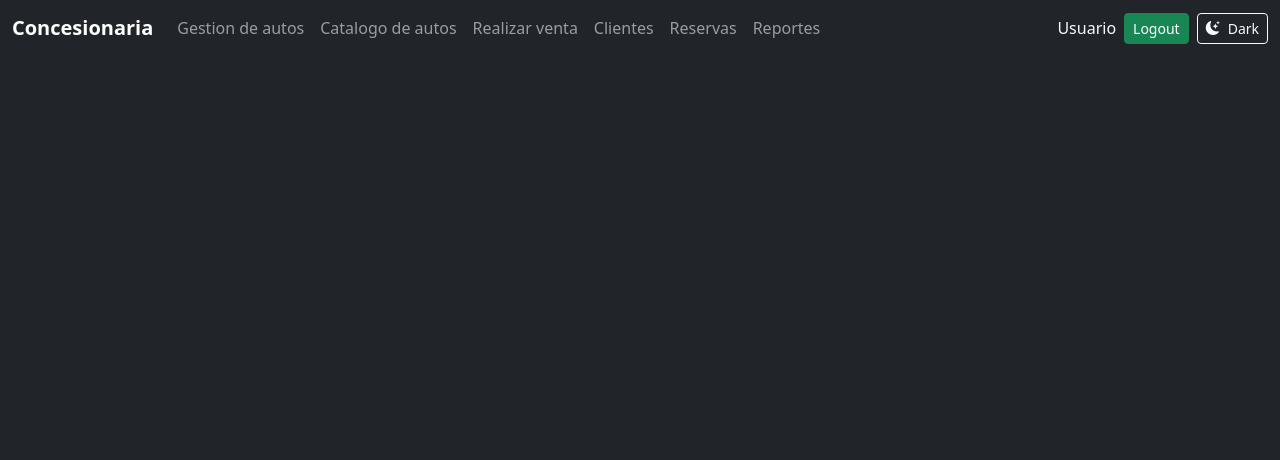
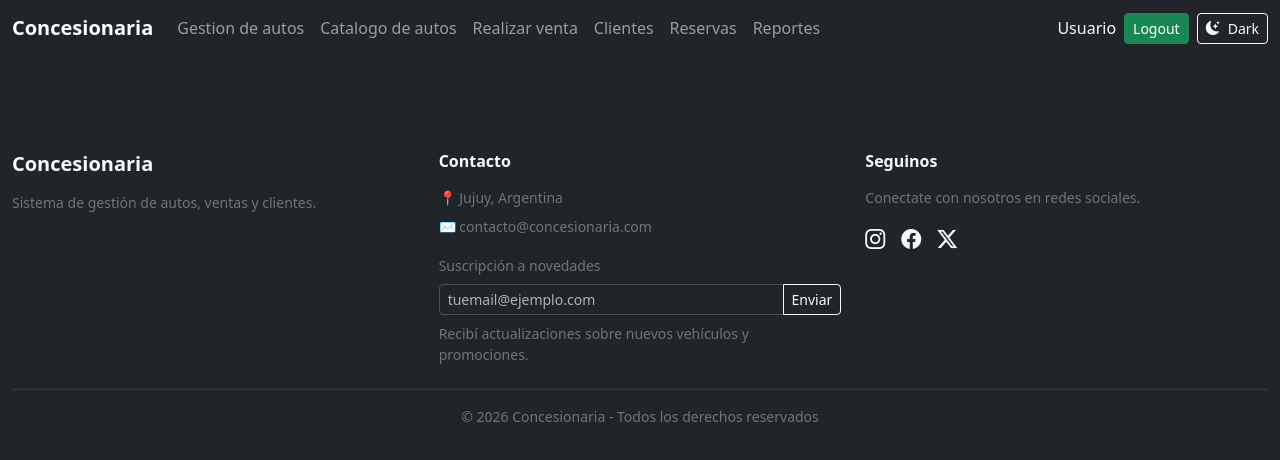
Before and after one commit to Ignacio367/proyfrontendgrupo07, an Angular app: page / in a window 1280 px wide. Shown: the top 460 px of the page. Built offline with nearby package versions, Linux system fonts and the light colour scheme.

Commit message:
footer base creado

```diff
--- a/src/app/app.html
+++ b/src/app/app.html
@@ -99,3 +99,96 @@
 <div class="container mt-3">
   <router-outlet></router-outlet>
 </div>
+
+<footer class="bg-dark text-light mt-5 pt-5 pb-4">
+
+  <div class="container-fluid">
+
+    <div class="row g-4 align-items-start">
+
+      <!-- 1. PRESENTACIÓN -->
+      <div class="col-md-4">
+        <h5 class="fw-bold mb-3">Concesionaria</h5>
+
+        <p class="text-secondary small">
+          Sistema de gestión de autos, ventas y clientes.
+        </p>
+      </div>
+
+      <!-- 2. CONTACTO -->
+      <div class="col-md-4">
+
+        <h6 class="fw-semibold mb-3">Contacto</h6>
+
+        <p class="small text-secondary mb-2">
+          📍 Jujuy, Argentina
+        </p>
+
+        <p class="small text-secondary mb-3">
+          ✉️ contacto@concesionaria.com
+        </p>
+
+        <!-- EMAIL (FUTURA API) -->
+        <div>
+
+          <label class="form-label text-secondary small mb-2">
+            Suscripción a novedades
+          </label>
+
+          <div class="input-group input-group-sm">
+
+            <input
+              type="email"
+              class="form-control"
+              placeholder="tuemail@ejemplo.com">
+
+            <button class="btn btn-outline-light" type="button">
+              Enviar
+            </button>
+
+          </div>
+
+          <small class="text-secondary d-block mt-2">
+            Recibí actualizaciones sobre nuevos vehículos y promociones.
+          </small>
+
+        </div>
+
+      </div>
+
+      <!-- 3. REDES -->
+      <div class="col-md-4">
+
+        <h6 class="fw-semibold mb-3">Seguinos</h6>
+
+        <p class="text-secondary small mb-3">
+          Conectate con nosotros en redes sociales.
+        </p>
+
+        <div class="d-flex gap-3 fs-5 mb-3">
+
+          <a href="https://www.instagram.com/nacho367_/" target="_blank" class="text-light">
+            <i class="bi bi-instagram"></i>
+          </a>
+
+          <a href="https://facebook.com" target="_blank" class="text-light">
+            <i class="bi bi-facebook"></i>
+          </a>
+
+          <a href="https://x.com" target="_blank" class="text-light">
+            <i class="bi bi-twitter-x"></i>
+          </a>
+
+        </div>
+      </div>
+
+    </div>
+
+    <hr class="text-secondary mt-4">
+
+    <div class="text-center small text-secondary">
+      © {{ currentYear }} Concesionaria - Todos los derechos reservados
+    </div>
+
+  </div>
+</footer>
--- a/src/app/app.ts
+++ b/src/app/app.ts
@@ -11,6 +11,8 @@ import { ThemeService } from './services/theme-service';
 })
 export class App {
   protected readonly title = signal('proyfrontend07');
+
+  currentYear = new Date().getFullYear();
 
   constructor(private themeService: ThemeService) {}
 
--- a/src/app/components/catalogos-autos-component/catalogos-autos-component.ts
+++ b/src/app/components/catalogos-autos-component/catalogos-autos-component.ts
@@ -43,6 +43,7 @@ export class CatalogosAutosComponent {
 
   ngOnInit(): void {
     this.autosService.getAutos().subscribe(data => {
+      // visible == true significa que nunca fue eliminado
       this.autosList = data.filter(auto => auto.visible === true);
 
       // SOLO AUTOS DISPONIBLES
```
